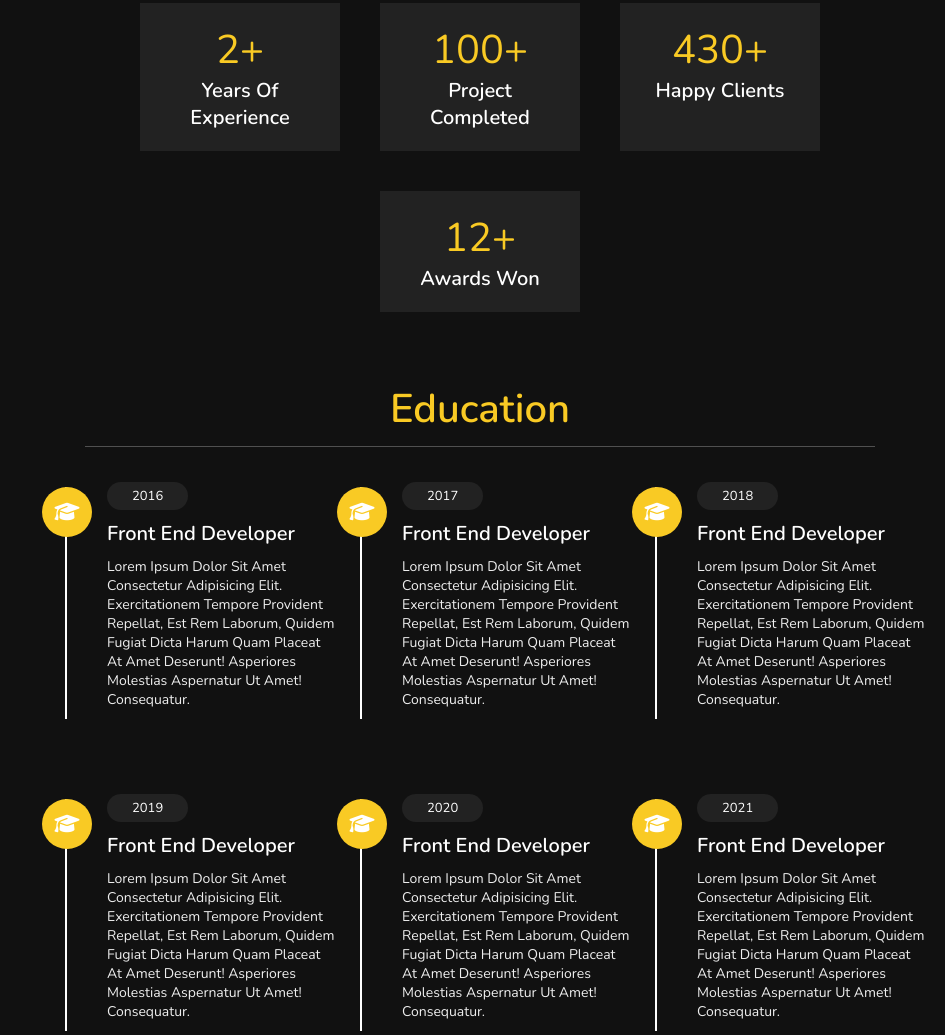
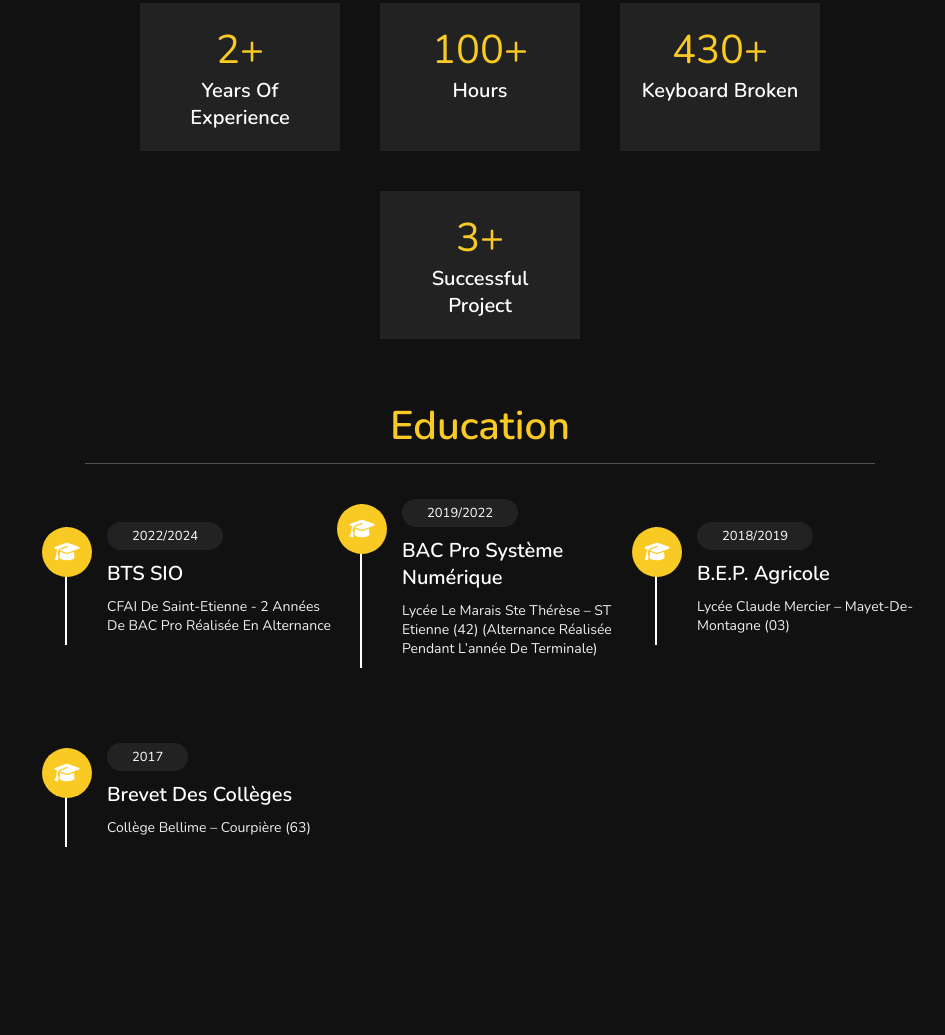
Before and after one commit to maxime-bac/cv, a plain HTML site: page index.html in a window 1280 px wide. Shown: the part 1238-2273 px from the top of the page, without its empty margins (335-1280 px from the left). Drawn offline with nearby package versions, Linux system fonts and the light colour scheme.

Commit message:
Update index.html

```diff
--- a/index.html
+++ b/index.html
@@ -4,6 +4,7 @@
     <meta charset="UTF-8">
     <meta http-equiv="X-UA-Compatible" content="IE=edge">
     <meta name="viewport" content="width=device-width, initial-scale=1.0">
+    <meta name="description" content="Bonjour voici mon cv, portfolio fait par moi-même en html, css et js, javascript">
     <title>cv</title>
 
     <!-- font awesome cdn link  -->
@@ -25,7 +26,7 @@
     <div class="user">
         <img src="img/tom-sauyer.jpeg" alt="">
         <h3 class="name"> BACON Maxime</h3>
-        <p class="post">front end developer</p>
+        <p class="post">Student</p>
     </div>
 
     <nav class="navbar">
@@ -49,8 +50,11 @@
 <section class="home" id="home">
 <h3>HI THERE !</h3>
 <h1>I'M <span>BACON Maxime</span></h1>
-<p>Lorem ipsum dolor sit amet consectetur, adipisicing elit. Placeat reiciendis perferendis sed sit, esse iusto. Vitae quasi provident voluptatum ut.
-Lorem ipsum dolor sit amet consectetur adipisicing elit. Magni, iure.
+<p>I am polite, diligent, hardworking, patient, attentive,
+    caring and ready to do everything possible to succeed in your business
+    I have been in the world of computers since I was little so I know how
+    to use it, I have a huge thirst for learning. I chose IT because it is
+    the future, it is a field that evolves over the days.
 </p>
 <a href="#about"><button class="btn">about me <i class="fas fa-user"></i></button></a>
 </section>
@@ -64,10 +68,10 @@ Lorem ipsum dolor sit amet consectetur adipisicing elit. Magni, iure.
         <div class="info">
             <h3><span>name :</span> BACON Maxime</h3>
             <h3><span>age :</span> 20</h3>
-            <h3><span>qualification :</span> BMS</h3>
+            <h3><span>qualification :</span> computer ingeneer</h3>
             <h3><span>post :</span> student</h3>
             <h3><span>language :</span> french</h3>
-            <a href="#"><button class="btn"> download CV <i class="fas fa-download"></i></button></a>
+            <a href="/img/cv.pdf"><button class="btn"> download CV <i class="fas fa-download"></i></button></a>
         </div>
 
         <div class="counter">
@@ -79,17 +83,17 @@ Lorem ipsum dolor sit amet consectetur adipisicing elit. Magni, iure.
 
             <div class="box">
                 <span>100+</span>
-                <h3>project completed</h3>
+                <h3>Hours</h3>
             </div>
 
             <div class="box">
                 <span>430+</span>
-                <h3>happy clients</h3>
+                <h3>keyboard broken</h3>
             </div>
 
             <div class="box">
-                <span>12+</span>
-                <h3>awards won</h3>
+                <span>3+</span>
+                <h3>successful project</h3>
             </div>
 
         </div>
@@ -106,51 +110,48 @@ Lorem ipsum dolor sit amet consectetur adipisicing elit. Magni, iure.
 
         <div class="box">
             <i class="fas fa-graduation-cap"></i>
-            <span>2016</span>
-            <h3>front end developer</h3>
-            <p>Lorem ipsum dolor sit amet consectetur adipisicing elit. Exercitationem tempore provident repellat,
-            est rem laborum, quidem fugiat dicta harum quam placeat at amet deserunt! Asperiores molestias aspernatur ut amet! Consequatur.</p>
+            <span>2022/2024</span>
+            <h3>BTS SIO</h3>
+            <p>CFAI de Saint-Etienne - 2 années de BAC Pro réalisée en alternance</p>
+        </div>
+
+        <div class="box">
+            <i class="fas fa-graduation-cap"></i>
+            <span>2019/2022</span>
+            <h3>BAC Pro Système Numérique</h3>
+            <p>Lycée Le Marais Ste Thérèse – ST
+                Etienne (42) (alternance réalisée pendant l’année de terminale)</p>
+        </div>
+
+        <div class="box">
+            <i class="fas fa-graduation-cap"></i>
+            <span>2018/2019</span>
+            <h3> B.E.P. Agricole </h3>
+            <p>Lycée Claude Mercier – Mayet-de-Montagne (03)</p>
         </div>
 
         <div class="box">
             <i class="fas fa-graduation-cap"></i>
             <span>2017</span>
-            <h3>front end developer</h3>
-            <p>Lorem ipsum dolor sit amet consectetur adipisicing elit. Exercitationem tempore provident repellat,
-            est rem laborum, quidem fugiat dicta harum quam placeat at amet deserunt! Asperiores molestias aspernatur ut amet! Consequatur.</p>
+            <h3>Brevet des collèges</h3>
+            <p> Collège Bellime – Courpière (63)</p>
         </div>
 
-        <div class="box">
-            <i class="fas fa-graduation-cap"></i>
-            <span>2018</span>
-            <h3>front end developer</h3>
-            <p>Lorem ipsum dolor sit amet consectetur adipisicing elit. Exercitationem tempore provident repellat,
-            est rem laborum, quidem fugiat dicta harum quam placeat at amet deserunt! Asperiores molestias aspernatur ut amet! Consequatur.</p>
-        </div>
-
-        <div class="box">
-            <i class="fas fa-graduation-cap"></i>
-            <span>2019</span>
-            <h3>front end developer</h3>
-            <p>Lorem ipsum dolor sit amet consectetur adipisicing elit. Exercitationem tempore provident repellat,
-            est rem laborum, quidem fugiat dicta harum quam placeat at amet deserunt! Asperiores molestias aspernatur ut amet! Consequatur.</p>
-        </div>
-
-        <div class="box">
+        <!-- <div class="box">
             <i class="fas fa-graduation-cap"></i>
             <span>2020</span>
             <h3>front end developer</h3>
             <p>Lorem ipsum dolor sit amet consectetur adipisicing elit. Exercitationem tempore provident repellat,
             est rem laborum, quidem fugiat dicta harum quam placeat at amet deserunt! Asperiores molestias aspernatur ut amet! Consequatur.</p>
-        </div>
+        </div> -->
 
-        <div class="box">
+        <!-- <div class="box">
             <i class="fas fa-graduation-cap"></i>
             <span>2021</span>
             <h3>front end developer</h3>
             <p>Lorem ipsum dolor sit amet consectetur adipisicing elit. Exercitationem tempore provident repellat,
             est rem laborum, quidem fugiat dicta harum quam placeat at amet deserunt! Asperiores molestias aspernatur ut amet! Consequatur.</p>
-        </div>
+        </div> -->
 
     </div>
 
```
